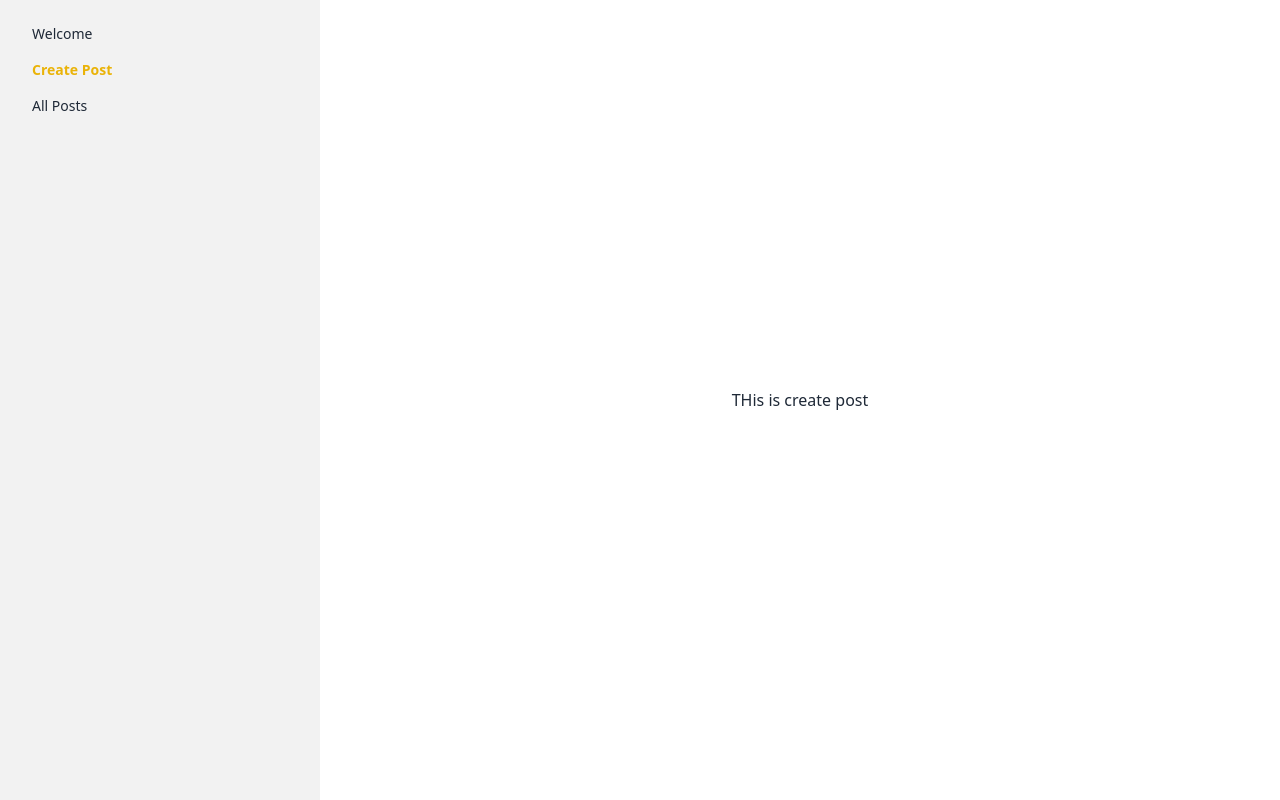
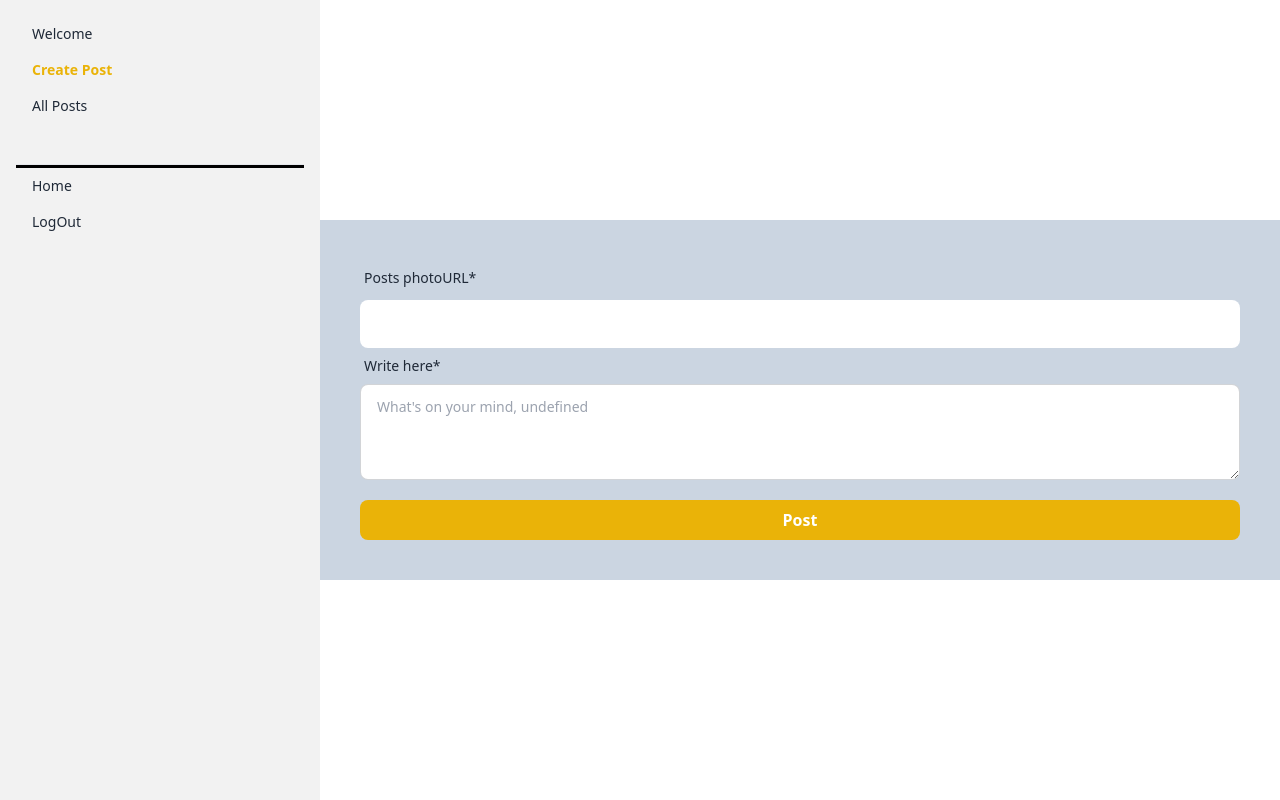
Before and after one commit to JannatunNimeNishat/banao-social-media-client, a React (Vite) app: page /dashboard/createPost in a window 1280 px wide. Built offline with nearby package versions, Linux system fonts and the light colour scheme; no server answers.

Commit message:
feature -  delete a post feature added

```diff
--- a/src/hooks/useGetUser.jsx
+++ b/src/hooks/useGetUser.jsx
@@ -1,6 +1,6 @@
 import { useQuery } from "@tanstack/react-query";
 import { useEffect, useState } from "react";
-import { useNavigate } from "react-router-dom";
+
 
 
 
@@ -31,9 +31,11 @@ const useGetUser = () => {
 
 
     useEffect(() => {
+        setLoading(true)
         fetch(`http://localhost:5000/user/${JSON.parse(getEmailFromLocal)}`)
             .then(res => res.json())
             .then(data => {
+                setLoading(false)
                 setUser(data)
                 console.log('from getUser hook', data);
             })
--- a/src/layouts/Dashboard/Dashboard.jsx
+++ b/src/layouts/Dashboard/Dashboard.jsx
@@ -1,4 +1,4 @@
-import { NavLink, Outlet } from "react-router-dom";
+import { Link, NavLink, Outlet } from "react-router-dom";
 import useGetUser from "../../hooks/useGetUser";
 
 const Dashboard = () => {
@@ -24,9 +24,16 @@ const Dashboard = () => {
                         <NavLink to='/dashboard/createPost' className={({ isActive }) => isActive ? 'active1' : ''}>Create Post</NavLink>
                     </li>
                     <li>
-                        <NavLink to='/allPost' className={({ isActive }) => isActive ? 'active1' : ''}>All Posts</NavLink>
+                        <NavLink to='/dashboard/allPost' className={({ isActive }) => isActive ? 'active1' : ''}>All Posts</NavLink>
                     </li>
+                    <hr className="h-1 bg-black mt-10" />
 
+                    <li>
+                        <Link to='/'>Home</Link>
+                    </li>
+                    <li>
+                        <Link to='/'>LogOut</Link>
+                    </li>
                 </ul>
 
             </div>
--- a/src/pages/CreatePost/CreatePost.jsx
+++ b/src/pages/CreatePost/CreatePost.jsx
@@ -1,9 +1,59 @@
+import { useForm } from "react-hook-form";
+import useGetUser from "../../hooks/useGetUser";
+
+const CreatePost = () => {
+    const [user] = useGetUser()
+    const { register, handleSubmit, reset } = useForm();
+    const onSubmit = (data) => {
+        const newPost = {user_email: user?.email, post_image:data.image, post_description: data.post_description , total_like:0, total_comments:[]}
+
+        //console.log(newPost);
+        fetch('http://localhost:5000/add-post',{
+            method: 'POST',
+            headers:{
+                'content-type':'application/json'
+            },
+            body: JSON.stringify(newPost)
+        })
+        .then(res => res.json())
+        .then(data =>{
+            if(data.insertedId){
+                reset()
+            }
+        })
+
+    }
+    return (
+        <div className="min-h-screen min-w-full  flex items-center  ">
+            <div className="w-full">
+                <form onSubmit={handleSubmit(onSubmit)} className="bg-slate-300 p-10">
 
 
-const CreatePost = () => {
-    return (
-        <div>
-            <h3>THis is create post</h3>
+                    <div>
+                        <label className="label">
+                            <span className="label-text">Posts photoURL*</span>
+
+                        </label>
+                        <input type="text" className="file-input w-full  mt-1"
+                            {...register("image", { required: true })}
+                        />
+                    </div>
+                    <div className="form-control">
+                        <label className="label">
+                            <span className="label-text">Write here*</span>
+
+                        </label>
+                        <textarea className="textarea textarea-bordered h-24" placeholder={`What's on your mind, ${user?.name}`}
+                            {...register("post_description", { required: true })}
+                        ></textarea>
+
+                    </div>
+
+                    <div className="w-full text-center">
+                        <input className="mt-5  py-2 w-full bg-yellow-500 text-white font-bold rounded-lg cursor-pointer" type="submit" value="Post" />
+                    </div>
+                </form>
+            </div>
         </div>
     );
 };
--- /dev/null
+++ b/src/pages/SocialPost/GetAllPostByUser/GetAllPostByUser.jsx
@@ -0,0 +1,113 @@
+import { useEffect, useState } from "react";
+import useGetUser from "../../../hooks/useGetUser";
+import { BsTrash } from "react-icons/bs";
+import { FaRegEdit } from "react-icons/fa";
+const GetAllPostByUser = () => {
+    const [user] = useGetUser()
+    const [posts, setPosts] = useState([])
+
+    useEffect(() => {
+        fetch(`http://localhost:5000/user-posts/${user?.email}`)
+            .then(res => res.json())
+            .then(data => {
+                setPosts(data)
+                console.log('from allusers ', data);
+            })
+    }, [user?.email])
+
+    const total_comment = posts?.reduce((sum,item) => sum + item?.total_comments , 0)
+
+
+    const handleDelete = (_id)=>{
+        console.log(_id);
+        fetch(`http://localhost:5000/delete-post/${_id}`,{
+            method:'DELETE',
+        })
+        .then(res => res.json())
+            .then(data => {
+                //setPosts(data)
+                console.log('delete ', data);
+                if(data.deletedCount> 0){
+                    const reamingPosts = posts.filter(post => post._id !== _id);
+                    setPosts(reamingPosts);
+
+                }
+            })
+    }
+
+
+    return (
+        <div className="min-h-screen min-w-full">
+            <h3 className="text-2xl font-semibold my-5">Total posts: {posts?.length}</h3>
+            <div>
+                {/* { */}
+
+
+                <div className="overflow-x-auto">
+                    <table className="table">
+                        {/* head */}
+                        <thead>
+                            <tr>
+                                <th>
+                                    #
+                                </th>
+                                <th>Image</th>
+                                <th>Desc</th>
+                                <th>Likes</th>
+                                <th>Comments</th>
+                                <th></th>
+                                <th></th>
+                            </tr>
+                        </thead>
+                        <tbody>
+                            {/* row 1 */}
+                            {
+                                posts.map((post, index) => <tr key={post._id}>
+                                    <th>
+                                        {index + 1}
+                                    </th>
+                                    <td>
+                                        <div className="flex items-center space-x-3">
+                                            <div className="avatar">
+                                                <div className="mask mask-squircle w-12 h-12">
+                                                    <img src={post?.post_image} alt="Avatar Tailwind CSS Component" />
+                                                </div>
+                                            </div>
+
+                                        </div>
+                                    </td>
+                                    <td>
+                                        <p>{post?.post_description}</p>
+
+                                    </td>
+                                    <td>
+                                        <p>{post?.total_like}</p>
+                                    </td>
+                                    <td>
+                                        <p>{total_comment}</p>
+                                    </td>
+                                    <th>
+                                        <button className="btn btn-ghost btn-xs">
+                                            <BsTrash onClick={()=> handleDelete(post._id)} className="text-red-500 h-4 w-4"/>
+                                        </button>
+                                    </th>
+                                    <th>
+                                        <button className="btn btn-ghost btn-xs">
+                                            <FaRegEdit className="text-green-500 h-4 w-4"/>
+                                        </button>
+                                    </th>
+                                </tr>)
+                            }
+                        </tbody>
+
+
+                    </table>
+                </div>
+                {/* } */}
+            </div>
+
+        </div>
+    );
+};
+
+export default GetAllPostByUser;
```
Also changed, not shown: src/router/Router.jsx (+8 -3 lines).
